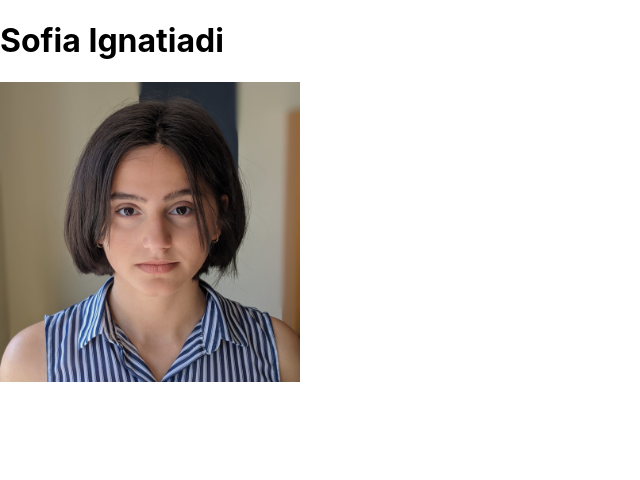
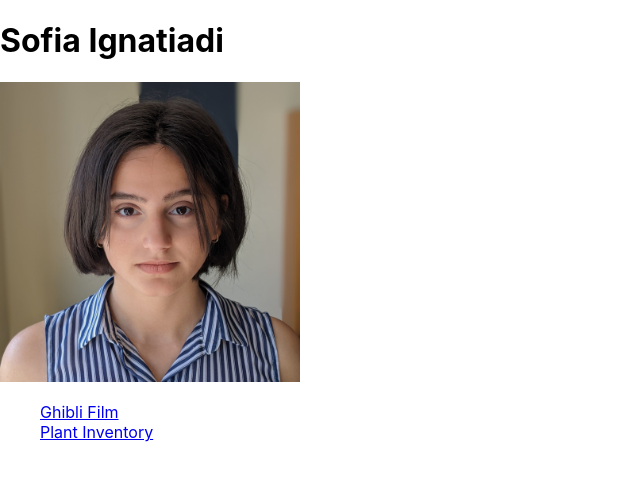
Before and after one commit to sofiaIG/personal_website, a React (Create React App) app: page / in a window 1280 px wide. Shown: the top 480 px of the page, without its empty margins (0-640 px from the left). Built offline with nearby package versions, Linux system fonts and the light colour scheme.

Commit message:
list of projects are displaying in the page and the url is working as well. Once the project is clicked it directs to the github page of the corresponding project

```diff
--- a/src/components/Experience.js
+++ b/src/components/Experience.js
@@ -3,16 +3,17 @@ import ExperienceItems from "./ExperienceItems";
 
 const Experience=({repositories})=>{
 
-    const repositories_items = repositories.map((repository, index)=>{
-
-        return
-        <ExperienceItems repository= {repository} key ={index}/>
+    const repositoriesItems = repositories.map((repository, index)=>{
+        return <ExperienceItems repository= {repository} key ={index}/>
     })
 
     return(
-        <>
-        {repositories_items}
-        </>
+        <div>
+        <ul>
+          {repositoriesItems}
+        </ul>
+      </div>
+
     )
 
 }
--- a/src/components/ExperienceItems.js
+++ b/src/components/ExperienceItems.js
@@ -3,9 +3,9 @@ import React from "react";
 const ExperienceItems=({repository})=>{
     return(
         <>
-        <ul>
-            <li>{repository.name}: {repository.url}</li>
-        </ul>
+            <a href={repository.url}>{repository.name}</a><br></br>
+            {/* {console.log('exp items', repository.name)} */}
+
         </>
     )
 
```
